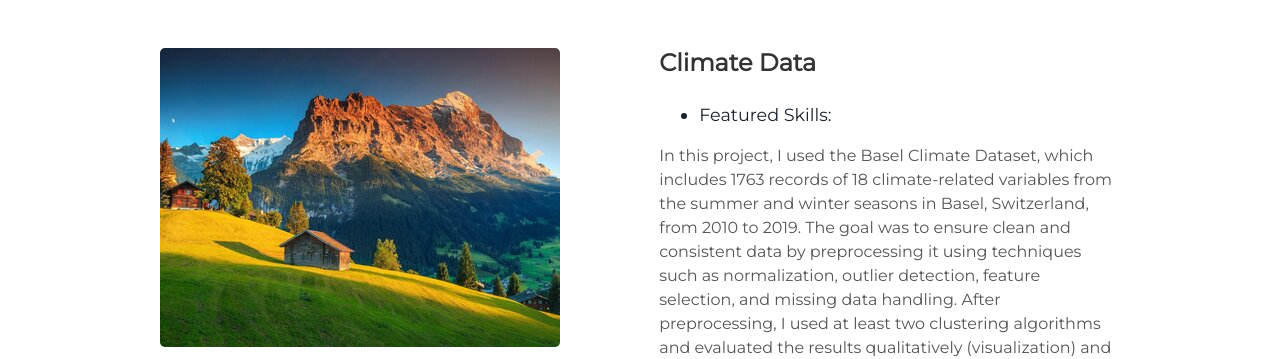
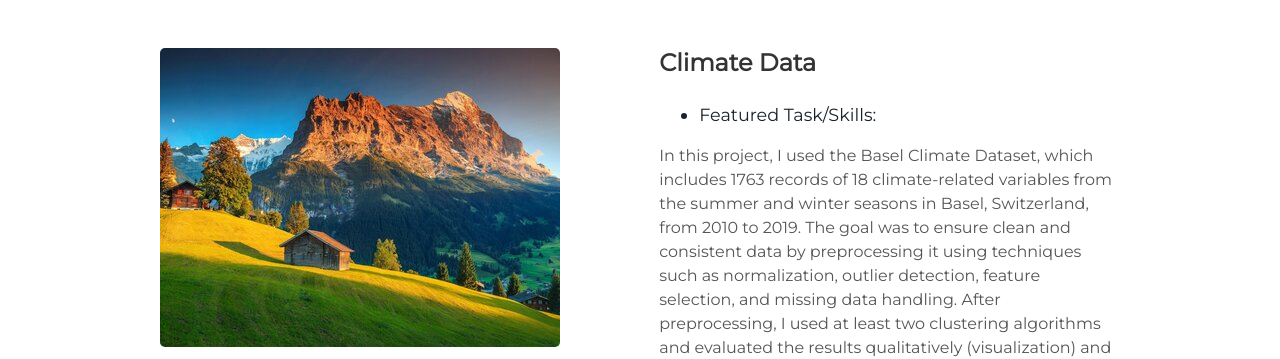
Before and after one commit to m-perera/m-perera.github.io, a Jekyll site: the page built from README.md, in a window 1280 px wide and 900 px high, scrolled down 1836 px. Shown: the part 248-607 px from the top of the window. Built offline with Jekyll 4.4.1, drawn with Linux system fonts in a browser that asks for light colours; our own code applies the rules of GitHub Pages for plain Markdown files.

Commit message:
Update projects.html

```diff
--- a/_includes/projects.html
+++ b/_includes/projects.html
@@ -21,7 +21,7 @@
   <div class="contents-right">
     <h3> Climate Data </h3>
     <ul>
-      <li> Featured Skills: </li>
+      <li> Featured Task/Skills: </li>
     </ul>
     <p>In this project, I used the Basel Climate Dataset, which includes 1763 records of 18 climate-related variables from the summer and winter seasons in Basel, Switzerland, from 2010 to 2019. The goal was to ensure clean and consistent data by preprocessing it using techniques such as normalization, outlier detection, feature selection, and missing data handling. After preprocessing, I used at least two clustering algorithms and evaluated the results qualitatively (visualization) and quantitatively (performance metrics). </p>
     <a class="project-link" href="https://github.com/m-perera/Climate-Project/blob/main/Climate.ipynb" target="_blank">Check it out</a>
```
